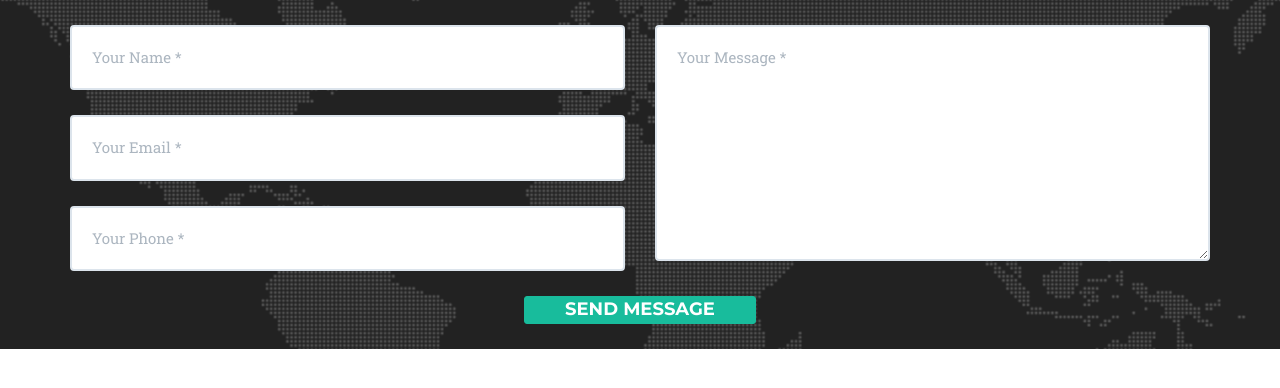
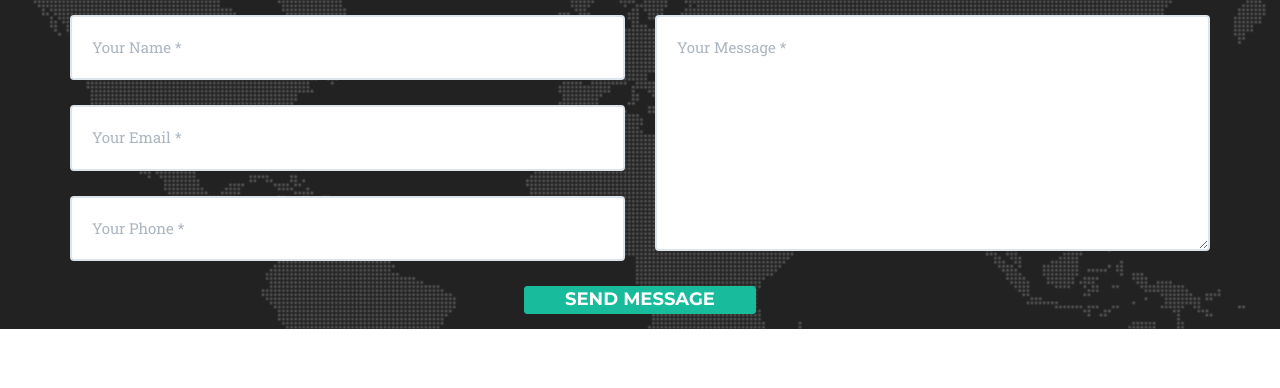
Before and after one commit to easyui/easyui.github.io, a Jekyll site: the page built from qikacontactus.md, in a window 1280 px wide. Shown: the top 388 px of the page. Built offline with Jekyll 4.4.1, drawn with Linux system fonts in a browser that asks for light colours; some web fonts are replaced.

Commit message:
padding: 15px 0;

```diff
--- a/_includes/qikacontact.html
+++ b/_includes/qikacontact.html
@@ -23,7 +23,7 @@
 
     <style type="text/css">
         section {
-            padding: 50px 0;
+            padding: 30px 0;
         }
 
         section h2.section-heading {
@@ -48,7 +48,7 @@
 
         @media(min-width:768px) {
             section {
-                padding: 25px 0;
+                padding: 15px 0;
             }
         }
     </style>
```
